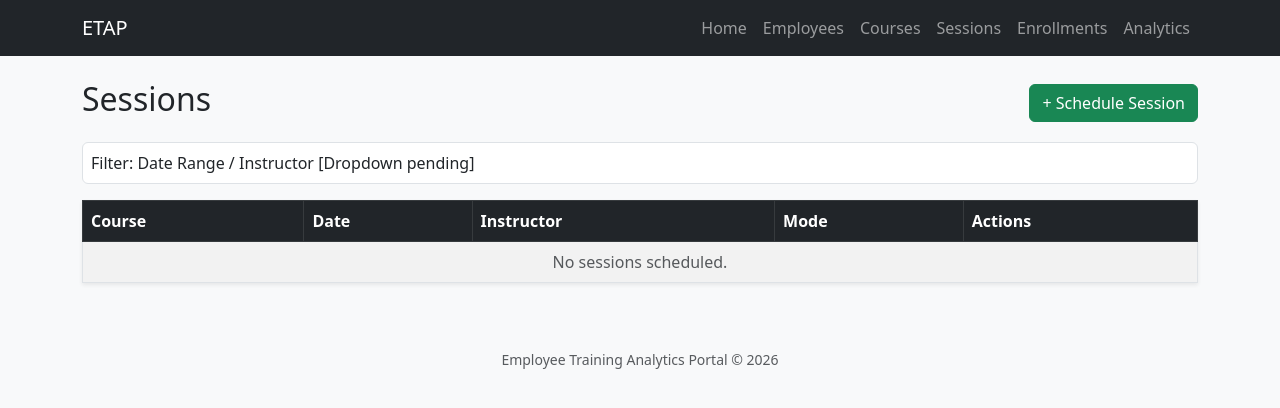
After one commit to vancoder1/etap_system, a Django app: page /sessions/ in a window 1280 px wide. The commit adds this page. Shown: the top 408 px of the page. Run offline with Django 5.2, Linux system fonts and the light colour scheme; data that the repository does not hold is empty.

Commit message:
feat: implement course, session, and enrollment management views and templates

```diff
--- a/training/templates/training/base.html
+++ b/training/templates/training/base.html
@@ -15,9 +15,9 @@
             <ul class="navbar-nav ms-auto">
                 <li class="nav-item"><a class="nav-link" href="{% url 'home' %}">Home</a></li>
                 <li class="nav-item"><a class="nav-link" href="{% url 'employee_list' %}">Employees</a></li>
-                <li class="nav-item"><a class="nav-link" href="#">Courses</a></li>
-                <li class="nav-item"><a class="nav-link" href="#">Sessions</a></li>
-                <li class="nav-item"><a class="nav-link" href="#">Enrollments</a></li>
+                <li class="nav-item"><a class="nav-link" href="{% url 'course_list' %}">Courses</a></li>
+                <li class="nav-item"><a class="nav-link" href="{% url 'session_list' %}">Sessions</a></li>
+                <li class="nav-item"><a class="nav-link" href="{% url 'enrollment_list' %}">Enrollments</a></li>
                 <li class="nav-item"><a class="nav-link" href="#">Analytics</a></li>
             </ul>
         </div>
--- /dev/null
+++ b/training/templates/training/session_list.html
@@ -0,0 +1,43 @@
+{% extends 'training/base.html' %}
+
+{% block content %}
+<div class="d-flex justify-content-between align-items-center mb-3">
+    <h2>Sessions</h2>
+    <a href="{% url 'session_add' %}" class="btn btn-success">+ Schedule Session</a>
+</div>
+
+<!-- Placeholder for Filter eventually requested in Step 4B -->
+<div class="mb-3 p-2 bg-white rounded border">
+    <span>Filter: Date Range / Instructor [Dropdown pending]</span>
+</div>
+
+<table class="table table-striped table-bordered bg-white shadow-sm">
+    <thead class="table-dark">
+        <tr>
+            <th>Course</th>
+            <th>Date</th>
+            <th>Instructor</th>
+            <th>Mode</th>
+            <th>Actions</th>
+        </tr>
+    </thead>
+    <tbody>
+        {% for session in sessions %}
+        <tr>
+            <td>{{ session.course.title }}</td>
+            <td>{{ session.session_date|date:"N j, Y" }}</td>
+            <td>{{ session.instructor_name }}</td>
+            <td>{{ session.mode }}</td>
+            <td>
+                <a href="{% url 'session_edit' session.pk %}" class="btn btn-sm btn-primary">Edit</a>
+                <a href="{% url 'session_delete' session.pk %}" class="btn btn-sm btn-danger">Delete</a>
+            </td>
+        </tr>
+        {% empty %}
+        <tr>
+            <td colspan="5" class="text-center text-muted">No sessions scheduled.</td>
+        </tr>
+        {% endfor %}
+    </tbody>
+</table>
+{% endblock %}
--- a/training/urls.py
+++ b/training/urls.py
@@ -9,4 +9,21 @@ urlpatterns = [
     path('employees/add/', views.EmployeeCreateView.as_view(), name='employee_add'),
     path('employees/<int:pk>/edit/', views.EmployeeUpdateView.as_view(), name='employee_edit'),
     path('employees/<int:pk>/delete/', views.EmployeeDeleteView.as_view(), name='employee_delete'),
+
+    # Course URLs
+    path('courses/', views.CourseListView.as_view(), name='course_list'),
+    path('courses/add/', views.CourseCreateView.as_view(), name='course_add'),
+    path('courses/<int:pk>/edit/', views.CourseUpdateView.as_view(), name='course_edit'),
+    path('courses/<int:pk>/delete/', views.CourseDeleteView.as_view(), name='course_delete'),
+
+    # Session URLs
+    path('sessions/', views.SessionListView.as_view(), name='session_list'),
+    path('sessions/add/', views.SessionCreateView.as_view(), name='session_add'),
+    path('sessions/<int:pk>/edit/', views.SessionUpdateView.as_view(), name='session_edit'),
+    path('sessions/<int:pk>/delete/', views.SessionDeleteView.as_view(), name='session_delete'),
+
+    # Enrollment URLs
+    path('enrollments/', views.EnrollmentListView.as_view(), name='enrollment_list'),
+    path('enrollments/add/', views.EnrollmentCreateView.as_view(), name='enrollment_add'),
+    path('enrollments/<int:pk>/edit/', views.EnrollmentUpdateView.as_view(), name='enrollment_edit'),
 ]
--- a/training/views.py
+++ b/training/views.py
@@ -1,12 +1,12 @@
 from django.urls import reverse_lazy
 from django.views.generic import TemplateView, ListView, CreateView, UpdateView, DeleteView
-from .models import Employee
+from .models import Employee, Course, Session, Enrollment
 
 # Home View
 class HomeView(TemplateView):
     template_name = 'training/home.html'
 
-# Employee Views
+# --- Employee Views ---
 class EmployeeListView(ListView):
     model = Employee
     template_name = 'training/employee_list.html'
@@ -15,7 +15,7 @@ class EmployeeListView(ListView):
 class EmployeeCreateView(CreateView):
     model = Employee
     fields = ['full_name', 'email', 'department']
-    template_name = 'training/form.html'  # Generic form template
+    template_name = 'training/form.html'
     success_url = reverse_lazy('employee_list')
 
 class EmployeeUpdateView(UpdateView):
@@ -26,5 +26,69 @@ class EmployeeUpdateView(UpdateView):
 
 class EmployeeDeleteView(DeleteView):
     model = Employee
-    template_name = 'training/confirm_delete.html'  # Generic delete template
+    template_name = 'training/confirm_delete.html'
     success_url = reverse_lazy('employee_list')
+
+# --- Course Views ---
+class CourseListView(ListView):
+    model = Course
+    template_name = 'training/course_list.html'
+    context_object_name = 'courses'
+
+class CourseCreateView(CreateView):
+    model = Course
+    fields = ['title', 'category', 'duration_minutes']
+    template_name = 'training/form.html'
+    success_url = reverse_lazy('course_list')
+
+class CourseUpdateView(UpdateView):
+    model = Course
+    fields = ['title', 'category', 'duration_minutes']
+    template_name = 'training/form.html'
+    success_url = reverse_lazy('course_list')
+
+class CourseDeleteView(DeleteView):
+    model = Course
+    template_name = 'training/confirm_delete.html'
+    success_url = reverse_lazy('course_list')
+
+# --- Session Views ---
+class SessionListView(ListView):
+    model = Session
+    template_name = 'training/session_list.html'
+    context_object_name = 'sessions'
+
+class SessionCreateView(CreateView):
+    model = Session
+    fields = ['course', 'session_date', 'instructor_name', 'mode']
+    template_name = 'training/form.html'
+    success_url = reverse_lazy('session_list')
+
+class SessionUpdateView(UpdateView):
+    model = Session
+    fields = ['course', 'session_date', 'instructor_name', 'mode']
+    template_name = 'training/form.html'
+    success_url = reverse_lazy('session_list')
+
+class SessionDeleteView(DeleteView):
+    model = Session
+    template_name = 'training/confirm_delete.html'
+    success_url = reverse_lazy('session_list')
+
+# --- Enrollment Views ---
+class EnrollmentListView(ListView):
+    model = Enrollment
+    template_name = 'training/enrollment_list.html'
+    context_object_name = 'enrollments'
+
+class EnrollmentCreateView(CreateView):
+    model = Enrollment
+    fields = ['employee', 'session', 'status']
+    template_name = 'training/form.html'
+    success_url = reverse_lazy('enrollment_list')
+
+class EnrollmentUpdateView(UpdateView):
+    model = Enrollment
+    fields = ['employee', 'session', 'status']
+    template_name = 'training/form.html'
+    success_url = reverse_lazy('enrollment_list')
```
Also changed, not shown: training/templates/training/course_list.html (added, +41 -0 lines), training/templates/training/enrollment_list.html (added, +48 -0 lines).
